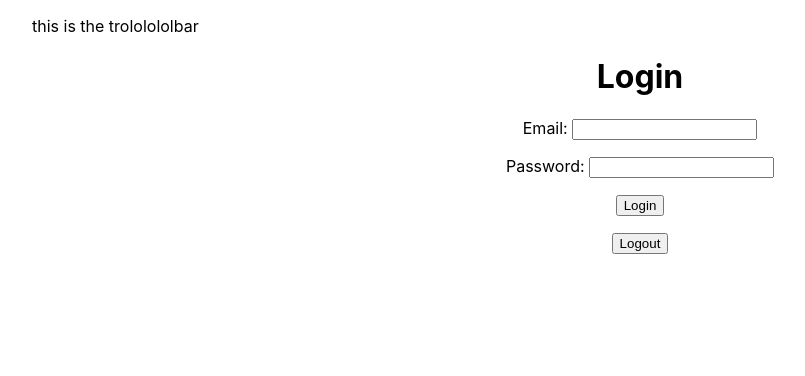
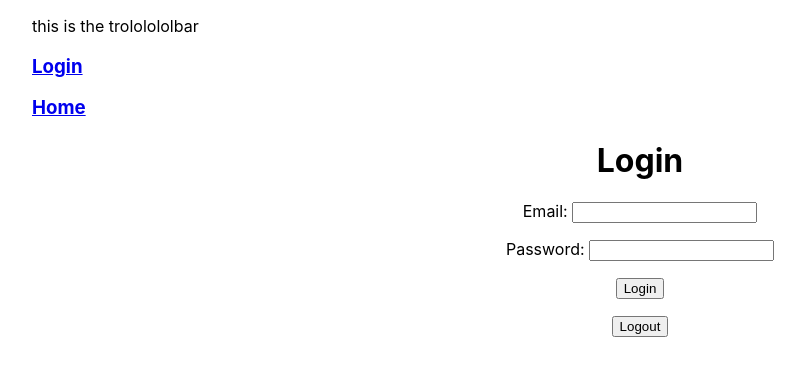
Before and after one commit to team-cake/codaisseur-coders, a React (Create React App) app: page /login in a window 1280 px wide. Shown: the top 376 px of the page, without its empty margins (0-805 px from the left). Built offline with nearby package versions, Linux system fonts and the light colour scheme.

Commit message:
Added welcome message and logout button in Toolbar.js.

```diff
--- a/src/components/Toolbar.js
+++ b/src/components/Toolbar.js
@@ -1,5 +1,33 @@
 import React from 'react'
+import { Link } from 'react-router-dom'
+import { useDispatch, useSelector } from 'react-redux'
+import { userLoggedIn } from '../store/auth/selectors'
+import { userName } from '../store/auth/selectors'
 
 export default function Toolbar() {
-	return <div>this is the trololololbar</div>
+	const loggedIn = useSelector(userLoggedIn)
+	const name = useSelector(userName)
+	const dispatch = useDispatch()
+	const logoutHandler = () => {
+		console.log('please logout')
+		dispatch({ type: 'LOGOUT' })
+	}
+	return (
+		<div>
+			this is the trololololbar
+			{loggedIn === null ? (
+				<Link to={`/login`}>
+					<h3>Login</h3>
+				</Link>
+			) : (
+				<div>
+					<h1>Welcome {name}</h1>
+					<button onClick={logoutHandler}>Logout</button>
+				</div>
+			)}
+			<Link to={`/`}>
+				<h3>Home</h3>
+			</Link>
+		</div>
+	)
 }
--- a/src/store/auth/actions.js
+++ b/src/store/auth/actions.js
@@ -5,48 +5,36 @@ export function login(email, password) {
 	return async function thunk(dispatch, getState) {
 		// TODO:
 		// make a POST API request to `/login`
+		try {
 			const response = await axios.post(
 				`https://codaisseur-coders-network.herokuapp.com/login`,
 				{ email, password }
 			)
-
+			window.localStorage.setItem('jwt', JSON.stringify(response.data.jwt))
 			dispatch({ type: 'LOGIN', payload: response.data.jwt })
 
 			const meProfile = await axios.get(
 				`https://codaisseur-coders-network.herokuapp.com/me`,
 				{ headers: { Authorization: `Bearer ${response.data.jwt}` } }
 			)
-		dispatch({ type: 'USERLOGGEDIN', payload: meProfile.data.jwt })
-		console.log('my profile', meProfile.data)
+			dispatch({ type: 'USERLOGGEDIN', payload: meProfile.data })
+
+			console.log('local', localStorage)
+			// console.log('my profile', meProfile.data)
 			// console.log('what is email', email)
 			// console.log('what is password', password)
 			// console.log('TODO: make login request, get an access token', response)
 			// console.log('JAW PLEASE', response.data.jwt)
+		} catch (err) {
+			console.log('error', err)
+			localStorage.removeItem('jwt')
+		}
 	}
 }
 
-// export function userLoggedIn(email, password) {
-// 	// Return the thunk itself, i.e. a function
+// export function bootstrapLoginState() {
 // 	return async function thunk(dispatch, getState) {
-// 		// TODO:
-// 		// make a POST API request to `/login`
-// 		const response = await axios.post(
-// 			`https://codaisseur-coders-network.herokuapp.com/login`,
-// 			{ email, password }
-// 		)
-
-// 		const token = response.data.jwt
-// 		console.log('the token', token)
-
-// 		const meProfile = await axios.get(
-// 			`https://codaisseur-coders-network.herokuapp.com/login`,
-// 			{ headers: { Authorization: `Bearer ${token}` } }
-// 		)
-// 		console.log('what is email', email)
-// 		console.log('what is password', password)
-// 		console.log('TODO: make login request, get an access token', response)
-// 		console.log('JAW PLEASE', response.data.jwt)
-
-// 		dispatch({ type: 'USERLOGGEDIN', payload: meProfile })
+// 		const getToken = await axios.get(localStorage.getItem('jwt'))
+// 		console.log('tokkie', getToken)
 // 	}
 // }
--- /dev/null
+++ b/src/store/auth/selectors.js
@@ -0,0 +1,7 @@
+export function userLoggedIn(reduxState) {
+	return reduxState.login.jwt
+}
+
+export function userName(reduxState) {
+	return reduxState.login.name
+}
```
Lines whose indentation alone changed are shown as unchanged.
